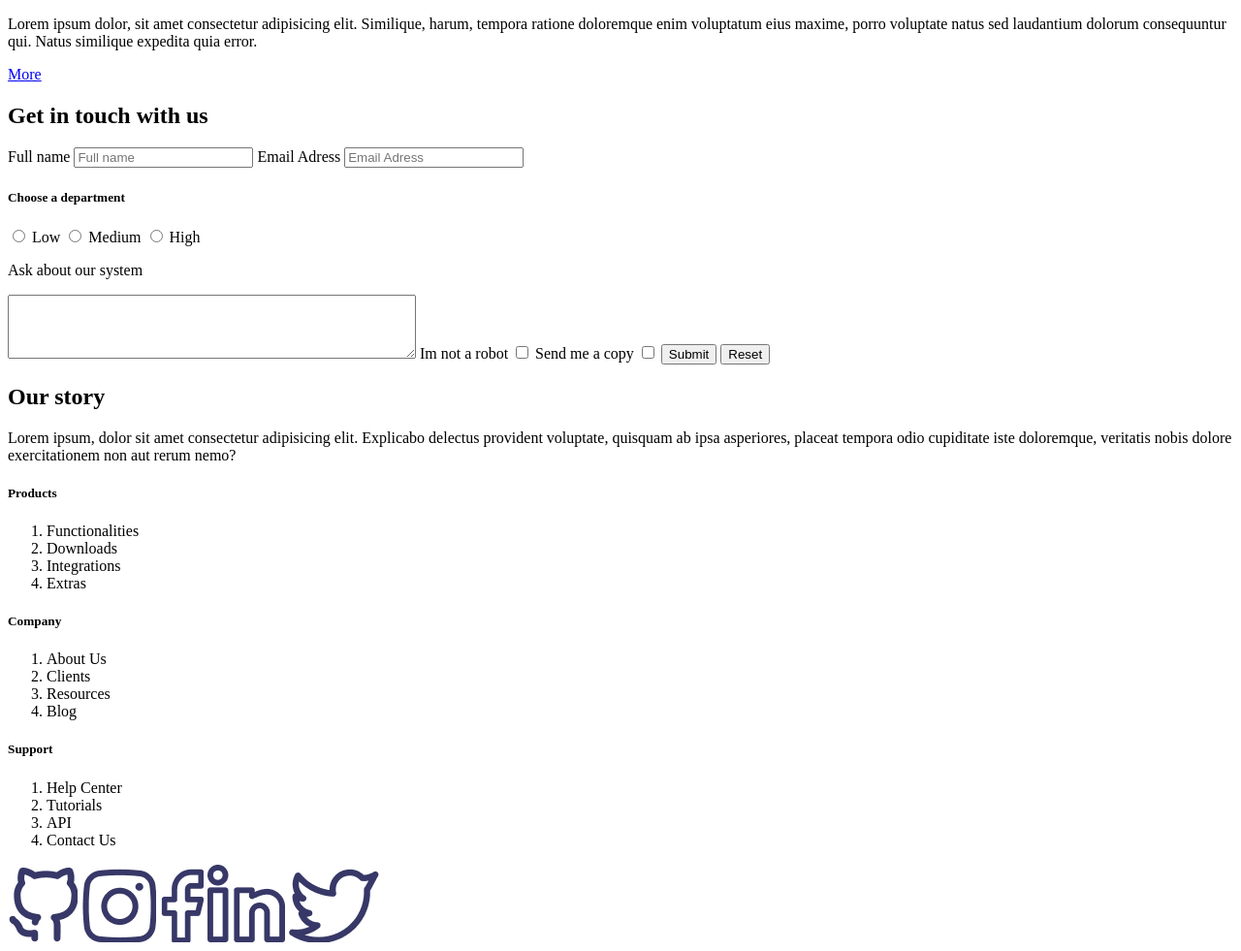
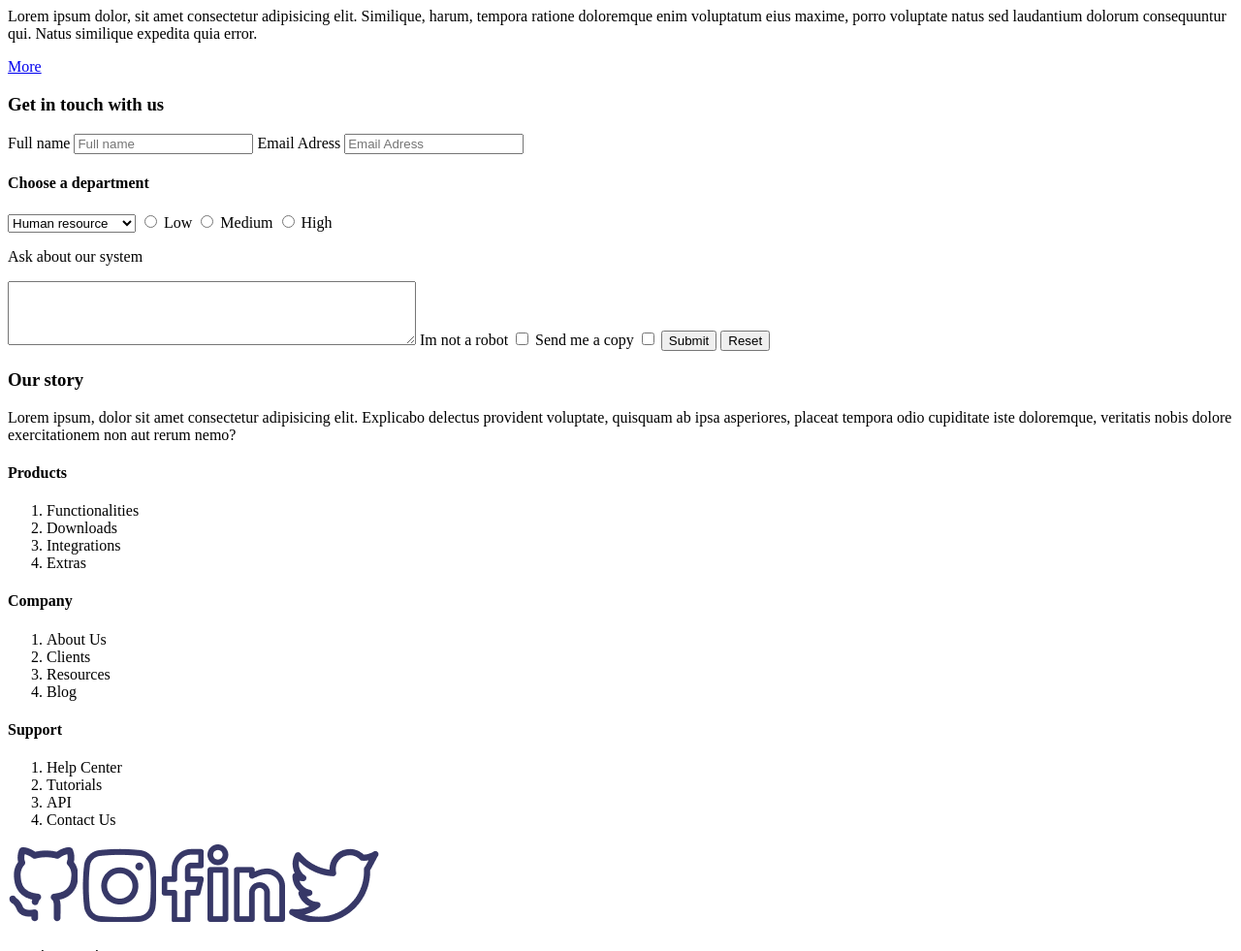
Before and after one commit to tomasalvarez94/BaSP-M2022-Etapa-1, a plain HTML site: page semana-01/index.html in a window 1280 px wide. Shown: the part 3415-4396 px from the top of the page at 97% size. Drawn offline with Linux system fonts and the light colour scheme.

Commit message:
Modify the Readme part and reorder some forms

```diff
--- a/semana-01/index.html
+++ b/semana-01/index.html
@@ -67,7 +67,7 @@
         </p>
       </section>
       <section>
-        <h2>Why does this mean and improvement in your work</h2>
+        <h3>Why does this mean and improvement in your work</h3>
         <img src="./Assets/images/productivity-booster.jpg" alt="" width="300 px">
         <h3>Productivity Booster</h3>
         <p>
@@ -102,18 +102,25 @@
         <a href="#">More</a>
       </section>
       <section>
-        <h2>Get in touch with us</h2>
+        <h3>Get in touch with us</h3>
         <form>
-          <label for="fullname">Full name</label>
+          <label for="fullname">
+            Full name
+          </label>
           <input type="text" name="fullname" placeholder="Full name">
           <label for="email">Email Adress</label>
           <input type="text" name="email" placeholder="Email Adress">
-          <h5>Choose a department</h5>
-          <input type="radio" id="low" name="prioritylvl" value="Low">
+          <label for="Department"><h4>Choose a department</h4></label>
+          <select>
+            <option value="Human resource">Human resource</option>
+            <option value="Systems">Systems</option>
+            <option value="Commercialization">Commercialization</option>
+          </select>
+          <input id="low" type="radio" name="prioritylvl" value="Low">
           <label for="prioritylvl">Low</label>
-          <input type="radio" id="medium" name="prioritylvl" value="Medium">
+          <input id="medium" type="radio" name="prioritylvl" value="Medium">
           <label for="prioritylvl">Medium</label>
-          <input type="radio" id="high" name="prioritylvl" value="High">
+          <input id="high" type="radio" name="prioritylvl" value="High">
           <label for="prioritylvl">High</label>
           <p>
             Ask about our system
@@ -128,7 +135,7 @@
         </form>
       </section>
       <section>
-        <h2>Our story</h2>
+        <h3>Our story</h3>
         <p>
           Lorem ipsum, dolor sit amet consectetur adipisicing elit. Explicabo delectus provident voluptate, quisquam
           ab ipsa asperiores, placeat tempora odio cupiditate iste doloremque, veritatis nobis dolore exercitationem
@@ -136,21 +143,21 @@
         </p>
       </section>
       <section>
-        <h5>Products</h5>
+        <h4>Products</h4>
         <ol>
           <li>Functionalities</li>
           <li>Downloads</li>
           <li>Integrations</li>
           <li>Extras</li>
         </ol>
-        <h5>Company</h5>
+        <h4>Company</h4>
         <ol>
           <li>About Us</li>
           <li>Clients</li>
           <li>Resources</li>
           <li>Blog</li>
         </ol>
-        <h5>Support</h5>
+        <h4>Support</h4>
         <ol>
           <li>Help Center</li>
           <li>Tutorials</li>
```
Also changed, not shown: 1 other file.
